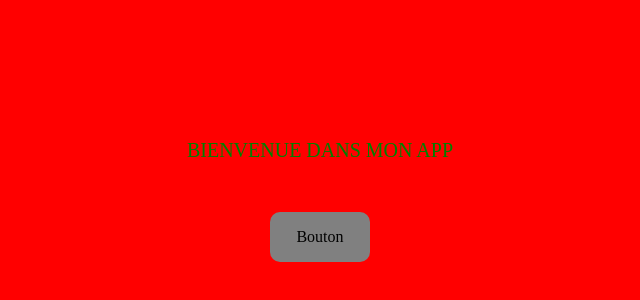
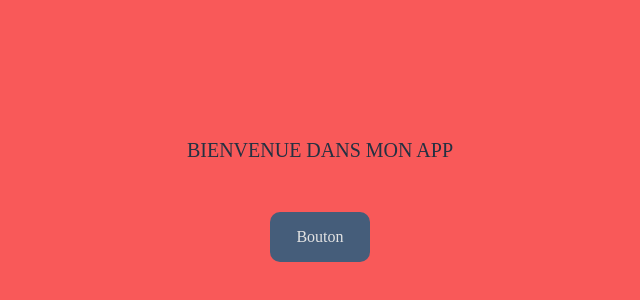
Before and after one commit to PaulDoazan/session_2024_09_js, a plain HTML site: page index.html in a window 1280 px wide. Shown: the part 200-500 px from the top of the page, without its empty margins (320-960 px from the left). Drawn offline with Linux system fonts and the light colour scheme; a web font is replaced by a local one.

Commit message:
Update layout

```diff
--- a/index.html
+++ b/index.html
@@ -31,6 +31,6 @@
             </div>
         </div>
     </div>
-    <script src="./scripts/app_2.js"></script>
+    <script src="./scripts/index_3.js"></script>
 </body>
 </html>
--- /dev/null
+++ b/scripts/index_3.js
@@ -0,0 +1 @@
+console.log('index 3')
--- a/style.css
+++ b/style.css
@@ -13,12 +13,13 @@ body {
     align-items: center;
     width: 100px;
     height: 50px;
-    background-color: grey;
+    color: #e3e3e3;
+    background-color: #455d7a;
     border-radius: 10px;
 }
 
 .title {
-    color: green;
+    color: #233142;
     font-size: 20px;
     margin-bottom: 50px;
 }
@@ -41,5 +42,5 @@ body {
 .stripe {
     width: 10vw;
     height: 100vh;
-    background-color: red;
+    background-color: #f95959;
 }
```
